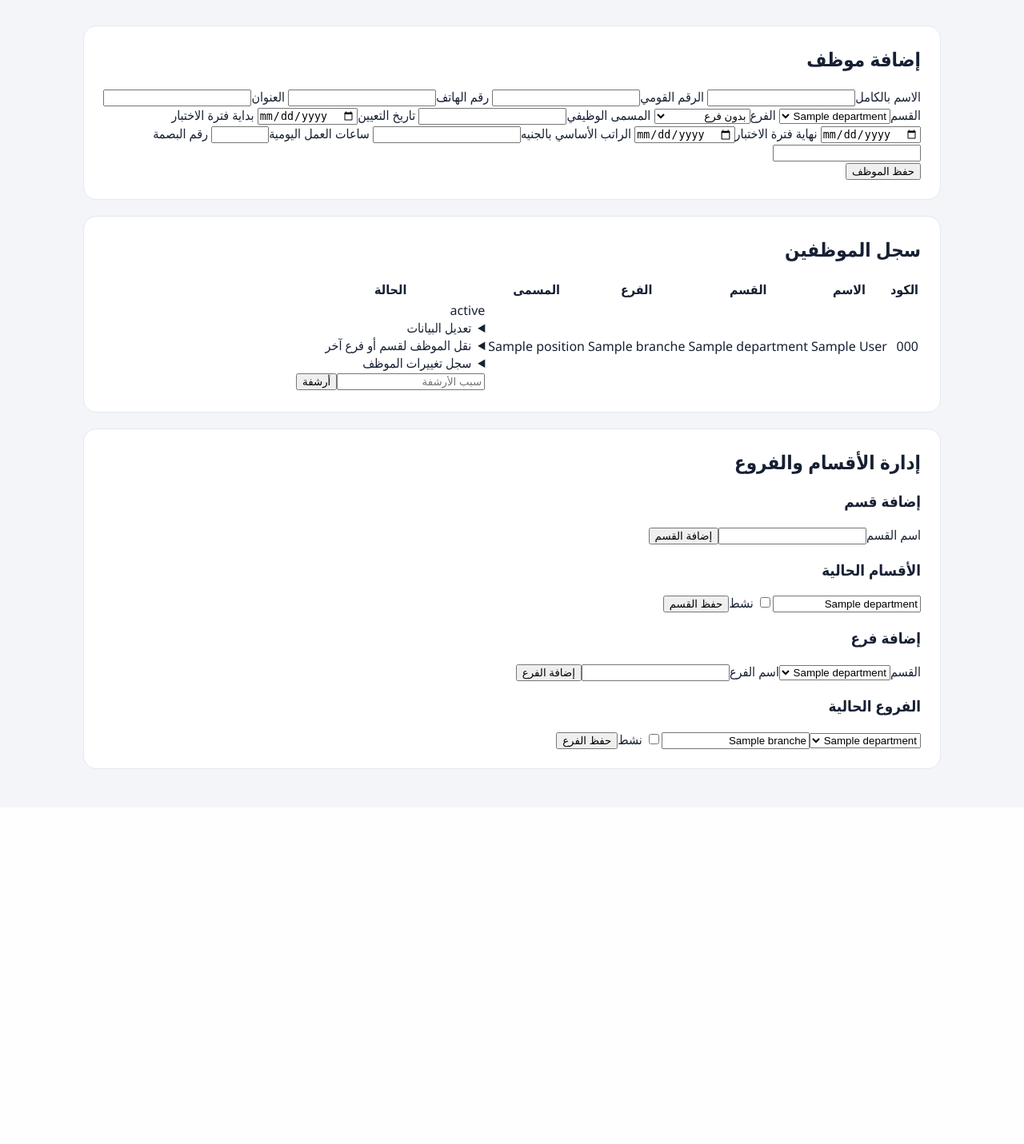
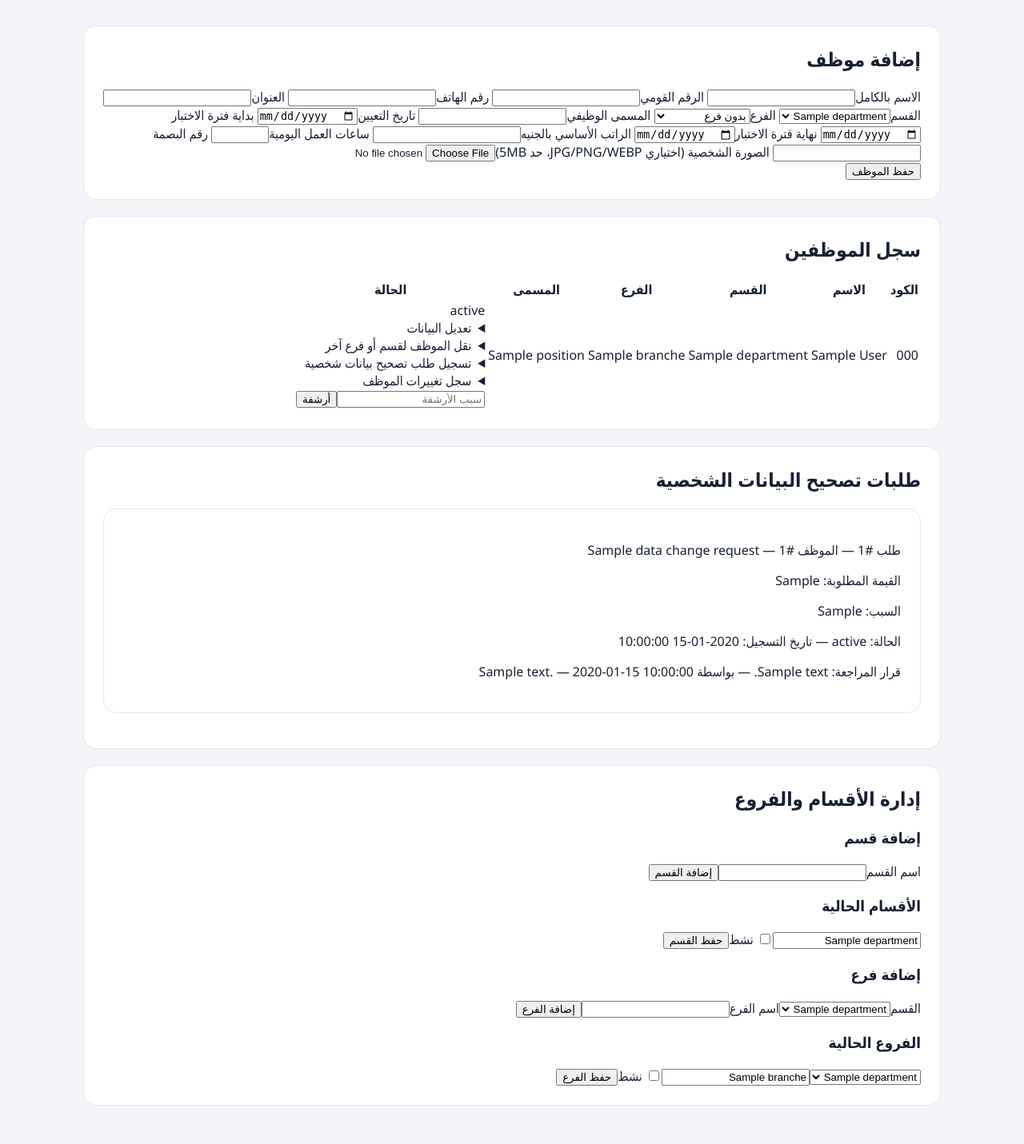
Before and after one commit to ms1813678-bit/ms1813678-bit-my-business-hotel, a Python web app: template app/templates/employees.html in a window 1280 px wide. Shown: the part 184-1615 px from the top of the page at 80% size. Before the commit the page ends 1146 px from the top, so only its background shows below. Run offline with Jinja, Linux system fonts and the light colour scheme; the template is opened without the code that fills it: most values are stand-ins (such as "Sample title", 1, 10 or a date in 2020).

Commit message:
ui(employees): add optional photos and personal data request review

```diff
--- a/app/templates/employees.html
+++ b/app/templates/employees.html
@@ -1,7 +1,7 @@
 <!doctype html>
 <html lang="ar" dir="rtl"><head><meta charset="utf-8"><meta name="viewport" content="width=device-width, initial-scale=1"><title>الموظفون</title><link rel="stylesheet" href="/static/app.css"></head>
 <body><main class="shell"><header class="topbar"><div><p class="eyebrow">M.Y. BUSINESS HOTEL</p><h1>إدارة الموظفين</h1><p class="muted">إضافة وتعديل وأرشفة وإعادة تعيين الموظفين</p></div><a href="/">لوحة التحكم</a></header>
-<section class="notice"><h2>إضافة موظف</h2><form method="post" action="/employees">
+<section class="notice"><h2>إضافة موظف</h2><form method="post" action="/employees" enctype="multipart/form-data">
 <input type="hidden" name="csrf_token" value="{{ csrf_token }}">
 <div class="form-grid">
 <label>الاسم بالكامل<input name="full_name" required maxlength="200"></label>
@@ -17,9 +17,10 @@
 <label>الراتب الأساسي بالجنيه<input name="basic_salary" type="number" min="0" step="0.01" required></label>
 <label>ساعات العمل اليومية<input name="daily_hours" type="number" min="0.5" max="24" step="0.5" required></label>
 <label>رقم البصمة<input name="fingerprint_id" maxlength="50"></label>
+<label>الصورة الشخصية (اختياري JPG/PNG/WEBP، حد 5MB)<input name="photo" type="file" accept="image/jpeg,image/png,image/webp"></label>
 </div><button type="submit">حفظ الموظف</button></form></section>
 <section class="notice"><h2>سجل الموظفين</h2><div class="table-wrap"><table><thead><tr><th>الكود</th><th>الاسم</th><th>القسم</th><th>الفرع</th><th>المسمى</th><th>الحالة</th></tr></thead><tbody>
-{% for e in employees %}<tr><td>{{ e.code }}</td><td>{{ e.full_name }}</td><td>{{ e.department.name }}</td><td>{% for b in all_branches if b.id == e.branch_id %}{{ b.name }}{% else %}—{% endfor %}</td><td>{{ e.position }}</td><td>{{ e.status }}
+{% for e in employees %}<tr><td>{{ e.code }}</td><td>{% if e.photo_path %}<img src="/employees/{{ e.id }}/photo" alt="صورة {{ e.full_name }}" width="48" height="48">{% endif %} {{ e.full_name }}</td><td>{{ e.department.name }}</td><td>{% for b in all_branches if b.id == e.branch_id %}{{ b.name }}{% else %}—{% endfor %}</td><td>{{ e.position }}</td><td>{{ e.status }}
 <details><summary>تعديل البيانات</summary><form method="post" action="/employees/{{ e.id }}/edit">
 <input type="hidden" name="csrf_token" value="{{ csrf_token }}"><div class="form-grid">
 <label>الاسم بالكامل<input name="full_name" required maxlength="200" value="{{ e.full_name }}"></label>
@@ -38,6 +39,17 @@
 <label>سبب التعديل<input name="reason" required maxlength="1000"></label>
 </div><button type="submit">حفظ التعديلات</button></form></details>
 <details><summary>نقل الموظف لقسم أو فرع آخر</summary><form method="post" action="/employees/{{ e.id }}/transfer"><input type="hidden" name="csrf_token" value="{{ csrf_token }}"><label>القسم الجديد<select name="department_id" required>{% for d in departments %}<option value="{{ d.id }}">{{ d.name }}</option>{% endfor %}</select></label><label>الفرع الجديد<select name="branch_id"><option value="">بدون فرع</option>{% for b in branches %}<option value="{{ b.id }}">{{ b.name }}</option>{% endfor %}</select></label><label>تاريخ سريان النقل<input type="date" name="effective_date" required></label><label>سبب النقل<input name="reason" required></label><button type="submit">تسجيل النقل</button></form></details>
+
+<details><summary>تسجيل طلب تصحيح بيانات شخصية</summary>
+<form method="post" action="/employees/{{ e.id }}/data-change-requests">
+<input type="hidden" name="csrf_token" value="{{ csrf_token }}">
+<label>البيان المطلوب تعديله<select name="field_name" required>
+<option value="full_name">الاسم بالكامل</option><option value="national_id">الرقم القومي</option>
+<option value="phone">رقم الهاتف</option><option value="address">العنوان</option><option value="position">المسمى الوظيفي</option>
+</select></label>
+<label>القيمة المطلوبة<input name="requested_value" required maxlength="2000"></label>
+<label>سبب الطلب<input name="request_reason" required maxlength="1000"></label>
+<button type="submit">تسجيل الطلب للمراجعة</button></form></details>
 <details><summary>سجل تغييرات الموظف</summary><ul>{% for change in employee_changes if change.employee_id == e.id %}<li>{{ change.effective_date }} — {{ change.field_name }}: {{ change.old_value or '—' }} ← {{ change.new_value or '—' }} ({{ change.reason }})</li>{% else %}<li>لا توجد تغييرات مسجلة.</li>{% endfor %}</ul></details>
 {% if e.status == "active" %}
 <form method="post" action="/employees/{{ e.id }}/archive" class="inline-form"><input type="hidden" name="csrf_token" value="{{ csrf_token }}"><input name="reason" required placeholder="سبب الأرشفة"><button type="submit">أرشفة</button></form>
@@ -46,6 +58,24 @@
 {% endif %}
 </td></tr>{% else %}<tr><td colspan="6">لا يوجد موظفون مسجلون بعد.</td></tr>{% endfor %}
 </tbody></table></div></section>
+
+<section class="notice"><h2>طلبات تصحيح البيانات الشخصية</h2>
+{% for r in data_change_requests %}
+<article class="notice"><p>طلب #{{ r.id }} — الموظف #{{ r.employee_id }} — {{ r.field_name }}</p>
+<p>القيمة المطلوبة: {{ r.requested_value }}</p><p>السبب: {{ r.request_reason }}</p>
+<p>الحالة: {{ r.status }} — تاريخ التسجيل: {{ r.recorded_at }}</p>
+{% if r.status == "pending" %}
+<form method="post" action="/employee-data-change-requests/{{ r.id }}/review">
+<input type="hidden" name="csrf_token" value="{{ csrf_token }}">
+<label>سبب القرار<input name="decision_reason" required maxlength="1000"></label>
+<label>تاريخ السريان (للموافقة)<input type="date" name="effective_date"></label>
+<button type="submit" name="decision" value="apply">مراجعة وتطبيق التعديل</button>
+<button type="submit" name="decision" value="reject">رفض الطلب</button>
+</form>
+{% else %}<p>قرار المراجعة: {{ r.decision_reason }} — بواسطة {{ r.reviewed_by }} — {{ r.reviewed_at }}</p>{% endif %}
+</article>
+{% else %}<p>لا توجد طلبات تصحيح بيانات.</p>{% endfor %}
+</section>
 <section class="notice"><h2>إدارة الأقسام والفروع</h2>
 <h3>إضافة قسم</h3><form method="post" action="/departments"><input type="hidden" name="csrf_token" value="{{ csrf_token }}"><label>اسم القسم<input name="name" required maxlength="100"></label><button type="submit">إضافة القسم</button></form>
 <h3>الأقسام الحالية</h3>
```
